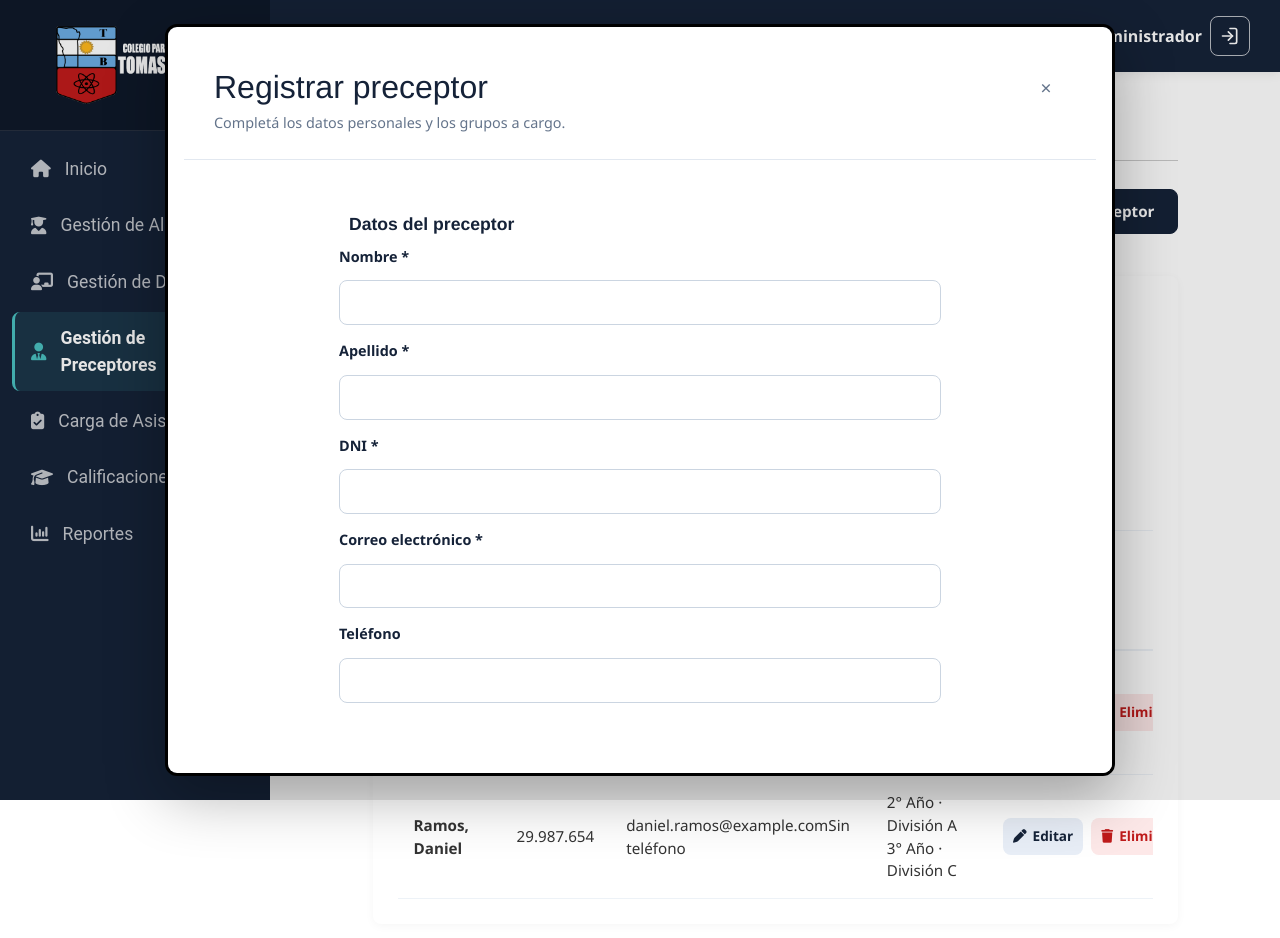
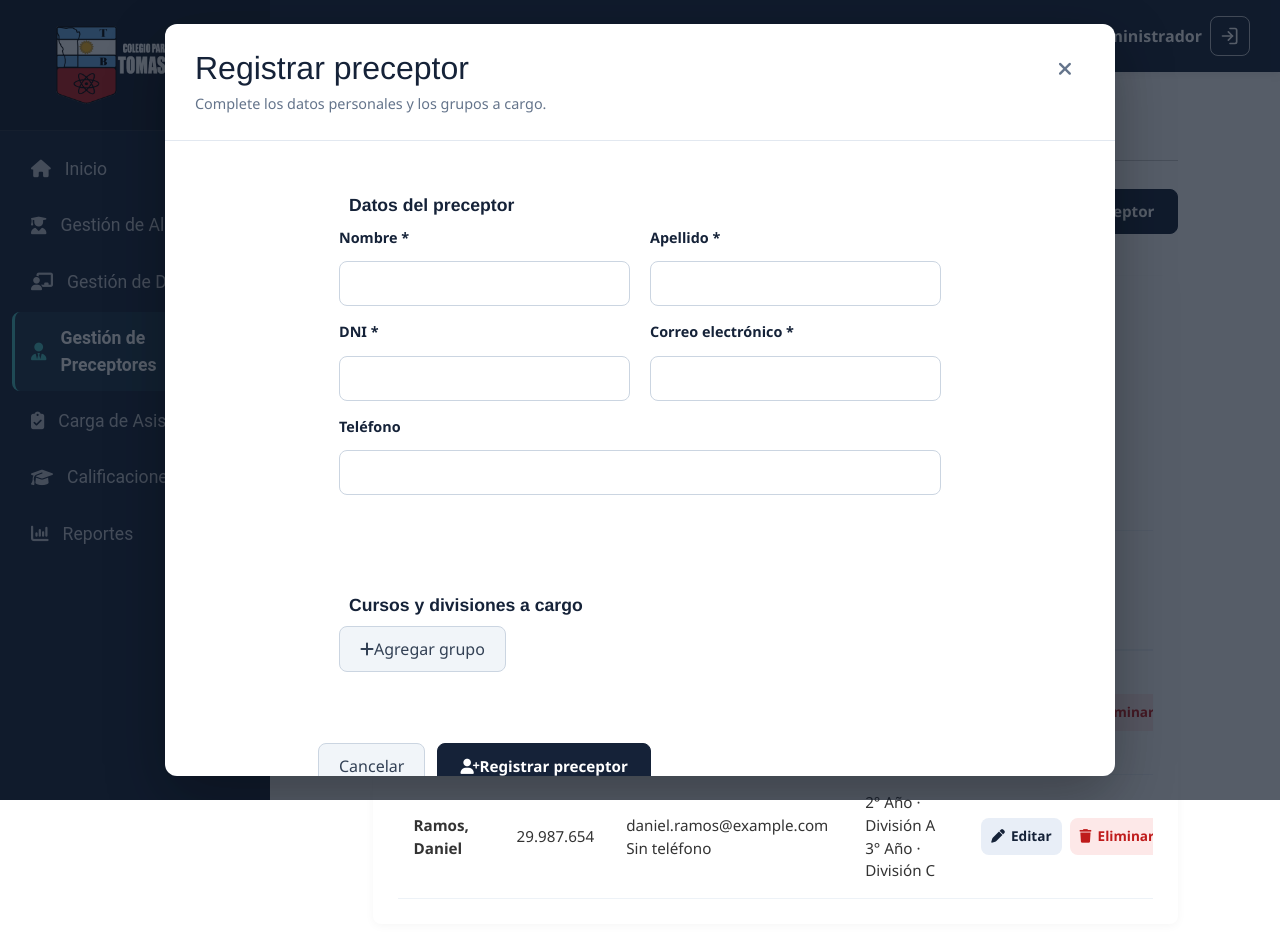
Before and after one commit to Lautacampo/Escuela, a React (Vite) app in the folder frontend/: page /gestion/preceptores in a window 1280 px wide. Both pictures are taken after a click on the button "Registrar preceptor". Shown: the top 938 px of the page. Built offline with nearby package versions, Linux system fonts and the light colour scheme.

Commit message:
Unificación de los formularios CRUD

```diff
--- a/frontend/src/features/alumnos/components/Alumnos.jsx
+++ b/frontend/src/features/alumnos/components/Alumnos.jsx
@@ -241,7 +241,7 @@ export function Alumnos() {
       setAlumnos((anteriores) => [...anteriores, nuevoAlumno]);
 
       alert(
-        `¡Alumno ${nombreFormateado} ${apellidoFormateado} registrado con éxito!`,
+        `¡Alumno ${alumnoPreparado.nombre} ${alumnoPreparado.apellido} registrado con éxito!`,
       );
     }
 
--- a/frontend/src/features/docentes/components/Docentes.jsx
+++ b/frontend/src/features/docentes/components/Docentes.jsx
@@ -1,10 +1,10 @@
-import { useRef, useState } from "react";
+import { useEffect, useState } from "react";
 import { useForm } from "../../../shared/hooks/useForm";
 import { esDniValido, esEmailValido } from "../../../shared/utils/validaciones";
 import { capitalizarNombre, formatearDNI } from "../../../shared/utils/formato";
 
 const CURSOS = ["1", "2", "3"];
-const DIVISIONES = ["A", "B", "C"];
+const DIVISIONES = ["A", "B", "C", "D", "E"];
 
 const MATERIAS = [
   "Biología",
@@ -56,6 +56,9 @@ const CAMPOS = [
   { nombre: "telefono", etiqueta: "Teléfono", tipo: "tel" },
 ];
 
+// Los campos se muestran de a dos por fila, igual que en Alumnos.
+const FILAS_CAMPOS = [CAMPOS.slice(0, 2), CAMPOS.slice(2, 4), CAMPOS.slice(4)];
+
 // Datos ficticios para probar el frontend.
 const DOCENTES_INICIALES = [
   {
@@ -98,12 +101,11 @@ function normalizar(texto) {
 export function Docentes() {
   const [docentes, setDocentes] = useState(DOCENTES_INICIALES);
   const [valores, setValores] = useState(DOCENTE_INICIAL);
+  const [mostrarFormulario, setMostrarFormulario] = useState(false);
   const [editando, setEditando] = useState(null);
   const [errores, setErrores] = useState({});
   const [mensaje, setMensaje] = useState("");
   const [hayCambios, setHayCambios] = useState(false);
-
-  const modalRef = useRef(null);
 
   const {
     valores: filtros,
@@ -168,6 +170,7 @@ export function Docentes() {
     setValores(
       docente
         ? {
+            ...DOCENTE_INICIAL,
             ...docente,
             asignaciones: docente.asignaciones.map((asignacion) => ({
               ...asignacion,
@@ -179,20 +182,39 @@ export function Docentes() {
     setErrores({});
     setMensaje("");
     setHayCambios(false);
-    modalRef.current.showModal();
+    setMostrarFormulario(true);
+  }
+
+  function cerrarSinConfirmar() {
+    setMostrarFormulario(false);
+    setEditando(null);
+    setValores(DOCENTE_INICIAL);
+    setErrores({});
+    setHayCambios(false);
   }
 
   function cerrarFormulario() {
     if (
       hayCambios &&
-      !window.confirm("Hay cambios sin guardar. ¿Querés descartarlos?")
+      !window.confirm("Hay cambios sin guardar. ¿Desea descartarlos?")
     ) {
       return;
     }
 
-    modalRef.current.close();
-    setHayCambios(false);
+    cerrarSinConfirmar();
   }
+
+  // Cierra el modal con la tecla Escape (lo que antes hacía <dialog>).
+  useEffect(() => {
+    if (!mostrarFormulario) return undefined;
+
+    function alPresionarTecla(evento) {
+      if (evento.key === "Escape") cerrarFormulario();
+    }
+
+    document.addEventListener("keydown", alPresionarTecla);
+    return () => document.removeEventListener("keydown", alPresionarTecla);
+  });
 
   function manejarCambio(evento) {
     const { name, value } = evento.target;
@@ -250,15 +272,15 @@ export function Docentes() {
     const dni = valores.dni.trim();
 
     if (!valores.nombre.trim()) {
-      nuevosErrores.nombre = "Ingresá el nombre.";
+      nuevosErrores.nombre = "Debe ingresar el nombre.";
     }
 
     if (!valores.apellido.trim()) {
-      nuevosErrores.apellido = "Ingresá el apellido.";
+      nuevosErrores.apellido = "Debe ingresar el apellido.";
     }
 
     if (!/^\d{7,8}$/.test(dni) || !esDniValido(dni)) {
-      nuevosErrores.dni = "Ingresá un DNI de 7 u 8 números, sin puntos.";
+      nuevosErrores.dni = "Debe ingresar un DNI de 7 u 8 números, sin puntos.";
     } else if (
       docentes.some((docente) => docente.dni === dni && docente.id !== editando)
     ) {
@@ -266,11 +288,12 @@ export function Docentes() {
     }
 
     if (!valores.especialidad.trim()) {
-      nuevosErrores.especialidad = "Ingresá la especialidad.";
+      nuevosErrores.especialidad = "Debe ingresar la especialidad.";
     }
 
     if (!esEmailValido(valores.email)) {
-      nuevosErrores.email = "Ingresá un correo electrónico válido.";
+      nuevosErrores.email =
+        "El formato del correo electrónico ingresado no es válido.";
     }
 
     const asignacionIncompleta = valores.asignaciones.some(
@@ -286,10 +309,10 @@ export function Docentes() {
 
     if (asignacionIncompleta) {
       nuevosErrores.asignaciones =
-        "Completá materia, curso y división en cada fila, o quitá la fila vacía.";
+        "Complete materia, curso y división en cada fila, o quite la fila vacía.";
     } else if (new Set(claves).size !== claves.length) {
       nuevosErrores.asignaciones =
-        "No podés repetir la misma materia en el mismo curso y división.";
+        "No puede repetir la misma materia en el mismo curso y división.";
     }
 
     setErrores(nuevosErrores);
@@ -325,13 +348,12 @@ export function Docentes() {
     );
 
     limpiarFiltros();
-    setHayCambios(false);
-    modalRef.current.close();
+    cerrarSinConfirmar();
   }
 
   function eliminarDocente(docente) {
     const confirmar = window.confirm(
-      `¿Querés eliminar a ${docente.apellido}, ${docente.nombre} del listado de docentes?`,
+      `¿Está seguro de eliminar al docente ${docente.apellido}, ${docente.nombre}?`,
     );
 
     if (!confirmar) return;
@@ -459,7 +481,7 @@ export function Docentes() {
                               className="personal-asignacion"
                               key={`${asignacion.materia}-${asignacion.curso}-${asignacion.division}`}
                             >
-                              <strong>{asignacion.materia}</strong>
+                              <strong>{asignacion.materia} · </strong>
                               <span>
                                 {asignacion.curso}° Año · División{" "}
                                 {asignacion.division}
@@ -507,39 +529,50 @@ export function Docentes() {
         </div>
       </div>
 
-      <dialog
-        ref={modalRef}
+      {mostrarFormulario && (
+        <div
+          className="modal-alumno-overlay"
+          onMouseDown={(evento) => {
+            if (evento.target === evento.currentTarget) {
+              cerrarFormulario();
+            }
+          }}
+        >
+          <div
             className="modal-alumno personal-modal"
+            role="dialog"
+            aria-modal="true"
             aria-labelledby="titulo-formulario-docente"
-        onCancel={(evento) => {
-          evento.preventDefault();
-          cerrarFormulario();
-        }}
           >
             <div className="modal-alumno-header">
               <div>
                 <h2 id="titulo-formulario-docente">
-              {editando !== null ? "Modificar docente" : "Registrar docente"}
+                  {editando !== null ? "Editar docente" : "Registrar docente"}
                 </h2>
-            <p>Completá los datos personales y las asignaciones.</p>
+                <p>Complete los datos personales y las asignaciones.</p>
               </div>
 
               <button
                 type="button"
                 className="btn-cerrar-modal"
                 onClick={cerrarFormulario}
-            aria-label="Cerrar formulario"
+                aria-label="Cerrar"
               >
-            ×
+                <i className="fa-solid fa-xmark" aria-hidden="true" />
               </button>
             </div>
 
-        <form className="form-gestion" onSubmit={guardarDocente} noValidate>
+            <form
+              className="form-gestion"
+              onSubmit={guardarDocente}
+              noValidate
+            >
               <fieldset>
                 <legend>Datos del docente</legend>
 
-            <div className="personal-campos">
-              {CAMPOS.map((campo) => (
+                {FILAS_CAMPOS.map((fila) => (
+                  <div className="form-row" key={fila[0].nombre}>
+                    {fila.map((campo) => (
                       <div className="form-group" key={campo.nombre}>
                         <label htmlFor={`docente-${campo.nombre}`}>
                           {campo.etiqueta}
@@ -553,7 +586,9 @@ export function Docentes() {
                           value={valores[campo.nombre]}
                           onChange={manejarCambio}
                           required={campo.obligatorio}
-                    inputMode={campo.nombre === "dni" ? "numeric" : undefined}
+                          inputMode={
+                            campo.nombre === "dni" ? "numeric" : undefined
+                          }
                           maxLength={campo.nombre === "dni" ? 8 : undefined}
                           className={`input-gestion ${
                             errores[campo.nombre] ? "input-error" : ""
@@ -578,20 +613,20 @@ export function Docentes() {
                       </div>
                     ))}
                   </div>
+                ))}
               </fieldset>
 
               <fieldset>
                 <legend>Materias y cursos asignados</legend>
 
-            <p className="personal-ayuda">
-              Agregá una fila por cada materia, curso y división. También podés
-              registrar al docente sin asignaciones.
-            </p>
-
                 {valores.asignaciones.map((asignacion, indice) => (
                   <div className="personal-fila-asignacion" key={indice}>
                     {[
-                  { campo: "materia", etiqueta: "Materia", opciones: MATERIAS },
+                      {
+                        campo: "materia",
+                        etiqueta: "Materia",
+                        opciones: MATERIAS,
+                      },
                       { campo: "curso", etiqueta: "Curso", opciones: CURSOS },
                       {
                         campo: "division",
@@ -600,7 +635,9 @@ export function Docentes() {
                       },
                     ].map(({ campo, etiqueta, opciones }) => (
                       <div className="form-group" key={campo}>
-                    <label htmlFor={`docente-asignacion-${indice}-${campo}`}>
+                        <label
+                          htmlFor={`docente-asignacion-${indice}-${campo}`}
+                        >
                           {etiqueta}
                         </label>
 
@@ -608,7 +645,11 @@ export function Docentes() {
                           id={`docente-asignacion-${indice}-${campo}`}
                           value={asignacion[campo]}
                           onChange={(evento) =>
-                        cambiarAsignacion(indice, campo, evento.target.value)
+                            cambiarAsignacion(
+                              indice,
+                              campo,
+                              evento.target.value,
+                            )
                           }
                           className="input-gestion"
                         >
@@ -645,7 +686,8 @@ export function Docentes() {
                   className="btn-secundario"
                   onClick={agregarAsignacion}
                 >
-              + Agregar asignación
+                  <i className="fa-solid fa-plus" aria-hidden="true" />
+                  Agregar asignación
                 </button>
               </fieldset>
 
@@ -659,11 +701,19 @@ export function Docentes() {
                 </button>
 
                 <button type="submit" className="btn-primario-gestion">
+                  <i
+                    className={`fa-solid ${
+                      editando !== null ? "fa-floppy-disk" : "fa-user-plus"
+                    }`}
+                    aria-hidden="true"
+                  />
                   {editando !== null ? "Guardar cambios" : "Registrar docente"}
                 </button>
               </div>
             </form>
-      </dialog>
+          </div>
+        </div>
+      )}
     </div>
   );
 }
--- a/frontend/src/features/preceptores/components/Preceptores.jsx
+++ b/frontend/src/features/preceptores/components/Preceptores.jsx
@@ -1,10 +1,10 @@
-import { useRef, useState } from "react";
+import { useEffect, useState } from "react";
 import { useForm } from "../../../shared/hooks/useForm";
 import { esDniValido, esEmailValido } from "../../../shared/utils/validaciones";
 import { capitalizarNombre, formatearDNI } from "../../../shared/utils/formato";
 
 const CURSOS = ["1", "2", "3"];
-const DIVISIONES = ["A", "B", "C"];
+const DIVISIONES = ["A", "B", "C", "D", "E"];
 
 const PRECEPTOR_INICIAL = {
   nombre: "",
@@ -27,6 +27,9 @@ const CAMPOS = [
   },
   { nombre: "telefono", etiqueta: "Teléfono", tipo: "tel" },
 ];
+
+// Los campos se muestran de a dos por fila, igual que en Alumnos.
+const FILAS_CAMPOS = [CAMPOS.slice(0, 2), CAMPOS.slice(2, 4), CAMPOS.slice(4)];
 
 // Datos ficticios para probar el frontend.
 const PRECEPTORES_INICIALES = [
@@ -67,12 +70,11 @@ function normalizar(texto) {
 export function Preceptores() {
   const [preceptores, setPreceptores] = useState(PRECEPTORES_INICIALES);
   const [valores, setValores] = useState(PRECEPTOR_INICIAL);
+  const [mostrarFormulario, setMostrarFormulario] = useState(false);
   const [editando, setEditando] = useState(null);
   const [errores, setErrores] = useState({});
   const [mensaje, setMensaje] = useState("");
   const [hayCambios, setHayCambios] = useState(false);
-
-  const modalRef = useRef(null);
 
   const {
     valores: filtros,
@@ -127,6 +129,7 @@ export function Preceptores() {
     setValores(
       preceptor
         ? {
+            ...PRECEPTOR_INICIAL,
             ...preceptor,
             asignaciones: preceptor.asignaciones.map((asignacion) => ({
               ...asignacion,
@@ -138,20 +141,39 @@ export function Preceptores() {
     setErrores({});
     setMensaje("");
     setHayCambios(false);
-    modalRef.current.showModal();
+    setMostrarFormulario(true);
+  }
+
+  function cerrarSinConfirmar() {
+    setMostrarFormulario(false);
+    setEditando(null);
+    setValores(PRECEPTOR_INICIAL);
+    setErrores({});
+    setHayCambios(false);
   }
 
   function cerrarFormulario() {
     if (
       hayCambios &&
-      !window.confirm("Hay cambios sin guardar. ¿Querés descartarlos?")
+      !window.confirm("Hay cambios sin guardar. ¿Desea descartarlos?")
     ) {
       return;
     }
 
-    modalRef.current.close();
-    setHayCambios(false);
+    cerrarSinConfirmar();
   }
+
+  // Cierra el modal con la tecla Escape (lo que antes hacía <dialog>).
+  useEffect(() => {
+    if (!mostrarFormulario) return undefined;
+
+    function alPresionarTecla(evento) {
+      if (evento.key === "Escape") cerrarFormulario();
+    }
+
+    document.addEventListener("keydown", alPresionarTecla);
+    return () => document.removeEventListener("keydown", alPresionarTecla);
+  });
 
   function manejarCambio(evento) {
     const { name, value } = evento.target;
@@ -206,15 +228,15 @@ export function Preceptores() {
     const dni = valores.dni.trim();
 
     if (!valores.nombre.trim()) {
-      nuevosErrores.nombre = "Ingresá el nombre.";
+      nuevosErrores.nombre = "Debe ingresar el nombre.";
     }
 
     if (!valores.apellido.trim()) {
-      nuevosErrores.apellido = "Ingresá el apellido.";
+      nuevosErrores.apellido = "Debe ingresar el apellido.";
     }
 
     if (!/^\d{7,8}$/.test(dni) || !esDniValido(dni)) {
-      nuevosErrores.dni = "Ingresá un DNI de 7 u 8 números, sin puntos.";
+      nuevosErrores.dni = "Debe ingresar un DNI de 7 u 8 números, sin puntos.";
     } else if (
       preceptores.some(
         (preceptor) => preceptor.dni === dni && preceptor.id !== editando,
@@ -224,7 +246,8 @@ export function Preceptores() {
     }
 
     if (!esEmailValido(valores.email)) {
-      nuevosErrores.email = "Ingresá un correo electrónico válido.";
+      nuevosErrores.email =
+        "El formato del correo electrónico ingresado no es válido.";
     }
 
     const asignacionIncompleta = valores.asignaciones.some(
@@ -238,10 +261,10 @@ export function Preceptores() {
 
     if (asignacionIncompleta) {
       nuevosErrores.asignaciones =
-        "Completá curso y división en cada fila, o quitá la fila vacía.";
+        "Complete curso y división en cada fila, o quite la fila vacía.";
     } else if (new Set(claves).size !== claves.length) {
       nuevosErrores.asignaciones =
-        "No podés asignar dos veces el mismo curso y división.";
+        "No puede asignar dos veces el mismo curso y división.";
     }
 
     setErrores(nuevosErrores);
@@ -276,13 +299,12 @@ export function Preceptores() {
     );
 
     limpiarFiltros();
-    setHayCambios(false);
-    modalRef.current.close();
+    cerrarSinConfirmar();
   }
 
   function eliminarPreceptor(preceptor) {
     const confirmar = window.confirm(
-      `¿Querés eliminar a ${preceptor.apellido}, ${preceptor.nombre} del listado de preceptores?`,
+      `¿Está seguro de eliminar al preceptor ${preceptor.apellido}, ${preceptor.nombre}?`,
     );
 
     if (!confirmar) return;
@@ -402,6 +424,7 @@ export function Preceptores() {
                   <td>
                     <div className="personal-contacto">
                       <span>{preceptor.email}</span>
+                      <div></div>
                       <span>{preceptor.telefono || "Sin teléfono"}</span>
                     </div>
                   </td>
@@ -460,41 +483,52 @@ export function Preceptores() {
         </div>
       </div>
 
-      <dialog
-        ref={modalRef}
+      {mostrarFormulario && (
+        <div
+          className="modal-alumno-overlay"
+          onMouseDown={(evento) => {
+            if (evento.target === evento.currentTarget) {
+              cerrarFormulario();
+            }
+          }}
+        >
+          <div
             className="modal-alumno personal-modal"
+            role="dialog"
+            aria-modal="true"
             aria-labelledby="titulo-formulario-preceptor"
-        onCancel={(evento) => {
-          evento.preventDefault();
-          cerrarFormulario();
-        }}
           >
             <div className="modal-alumno-header">
               <div>
                 <h2 id="titulo-formulario-preceptor">
                   {editando !== null
-                ? "Modificar preceptor"
+                    ? "Editar preceptor"
                     : "Registrar preceptor"}
                 </h2>
-            <p>Completá los datos personales y los grupos a cargo.</p>
+                <p>Complete los datos personales y los grupos a cargo.</p>
               </div>
 
               <button
                 type="button"
                 className="btn-cerrar-modal"
                 onClick={cerrarFormulario}
-            aria-label="Cerrar formulario"
+                aria-label="Cerrar"
               >
-            ×
+                <i className="fa-solid fa-xmark" aria-hidden="true" />
               </button>
             </div>
 
-        <form className="form-gestion" onSubmit={guardarPreceptor} noValidate>
+            <form
+              className="form-gestion"
+              onSubmit={guardarPreceptor}
+              noValidate
+            >
               <fieldset>
                 <legend>Datos del preceptor</legend>
 
-            <div className="personal-campos">
-              {CAMPOS.map((campo) => (
+                {FILAS_CAMPOS.map((fila) => (
+                  <div className="form-row" key={fila[0].nombre}>
+                    {fila.map((campo) => (
                       <div className="form-group" key={campo.nombre}>
                         <label htmlFor={`preceptor-${campo.nombre}`}>
                           {campo.etiqueta}
@@ -508,7 +542,9 @@ export function Preceptores() {
                           value={valores[campo.nombre]}
                           onChange={manejarCambio}
                           required={campo.obligatorio}
-                    inputMode={campo.nombre === "dni" ? "numeric" : undefined}
+                          inputMode={
+                            campo.nombre === "dni" ? "numeric" : undefined
+                          }
                           maxLength={campo.nombre === "dni" ? 8 : undefined}
                           className={`input-gestion ${
                             errores[campo.nombre] ? "input-error" : ""
@@ -533,15 +569,11 @@ export function Preceptores() {
                       </div>
                     ))}
                   </div>
+                ))}
               </fieldset>
 
               <fieldset>
                 <legend>Cursos y divisiones a cargo</legend>
-
-            <p className="personal-ayuda">
-              Agregá una fila por cada grupo. También podés registrar al
-              preceptor sin asignaciones.
-            </p>
 
                 {valores.asignaciones.map((asignacion, indice) => (
                   <div className="personal-fila-asignacion" key={indice}>
@@ -554,7 +586,9 @@ export function Preceptores() {
                       },
                     ].map(({ campo, etiqueta, opciones }) => (
                       <div className="form-group" key={campo}>
-                    <label htmlFor={`preceptor-asignacion-${indice}-${campo}`}>
+                        <label
+                          htmlFor={`preceptor-asignacion-${indice}-${campo}`}
+                        >
                           {etiqueta}
                         </label>
 
@@ -562,7 +596,11 @@ export function Preceptores() {
                           id={`preceptor-asignacion-${indice}-${campo}`}
                           value={asignacion[campo]}
                           onChange={(evento) =>
-                        cambiarAsignacion(indice, campo, evento.target.value)
+                            cambiarAsignacion(
+                              indice,
+                              campo,
+                              evento.target.value,
+                            )
                           }
                           className="input-gestion"
                         >
@@ -599,7 +637,8 @@ export function Preceptores() {
                   className="btn-secundario"
                   onClick={agregarAsignacion}
                 >
-              + Agregar grupo
+                  <i className="fa-solid fa-plus" aria-hidden="true" />
+                  Agregar grupo
                 </button>
               </fieldset>
 
@@ -613,11 +652,21 @@ export function Preceptores() {
                 </button>
 
                 <button type="submit" className="btn-primario-gestion">
-              {editando !== null ? "Guardar cambios" : "Registrar preceptor"}
+                  <i
+                    className={`fa-solid ${
+                      editando !== null ? "fa-floppy-disk" : "fa-user-plus"
+                    }`}
+                    aria-hidden="true"
+                  />
+                  {editando !== null
+                    ? "Guardar cambios"
+                    : "Registrar preceptor"}
                 </button>
               </div>
             </form>
-      </dialog>
+          </div>
+        </div>
+      )}
     </div>
   );
 }
```
Lines whose indentation alone changed are shown as unchanged.
